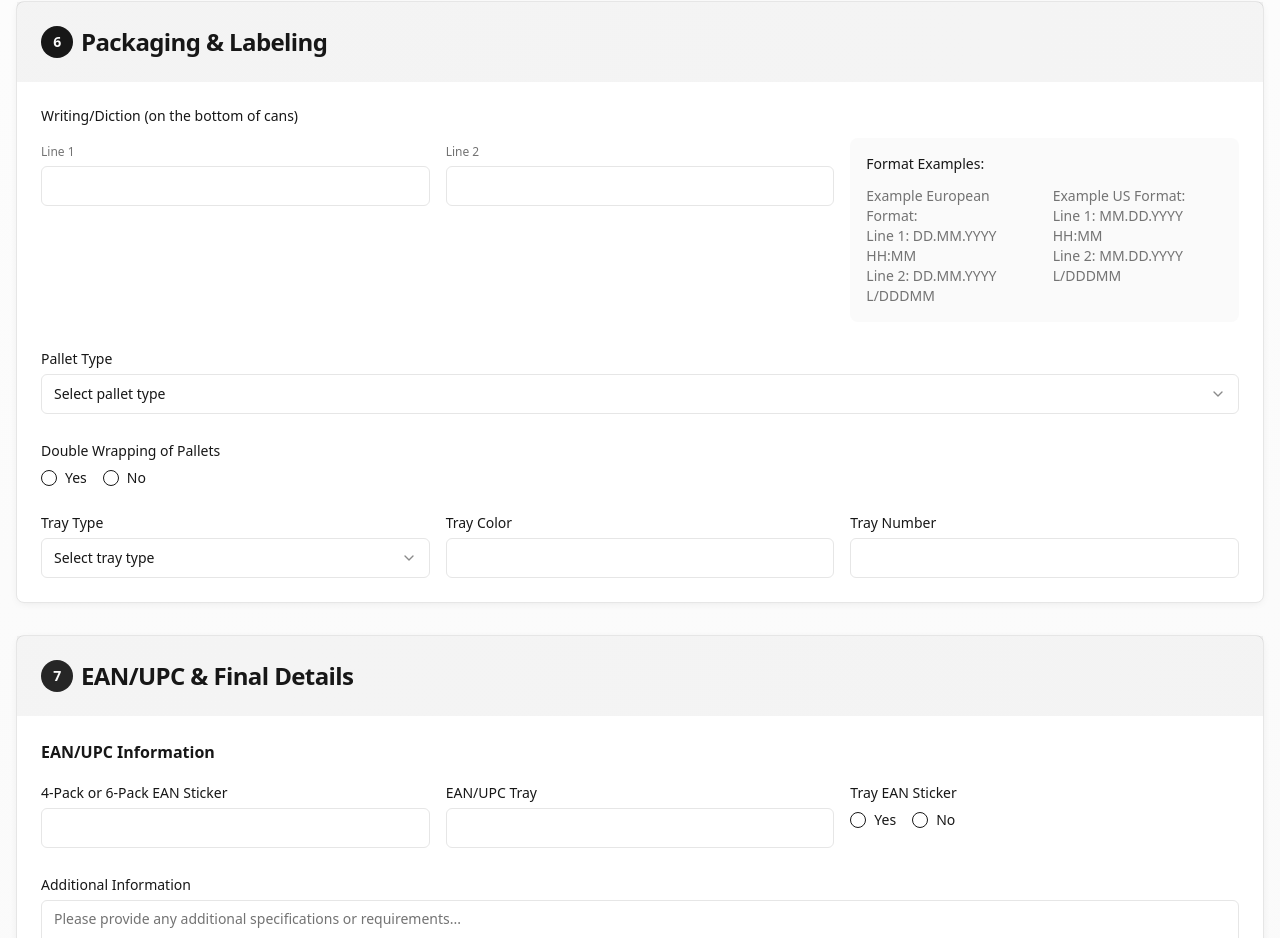
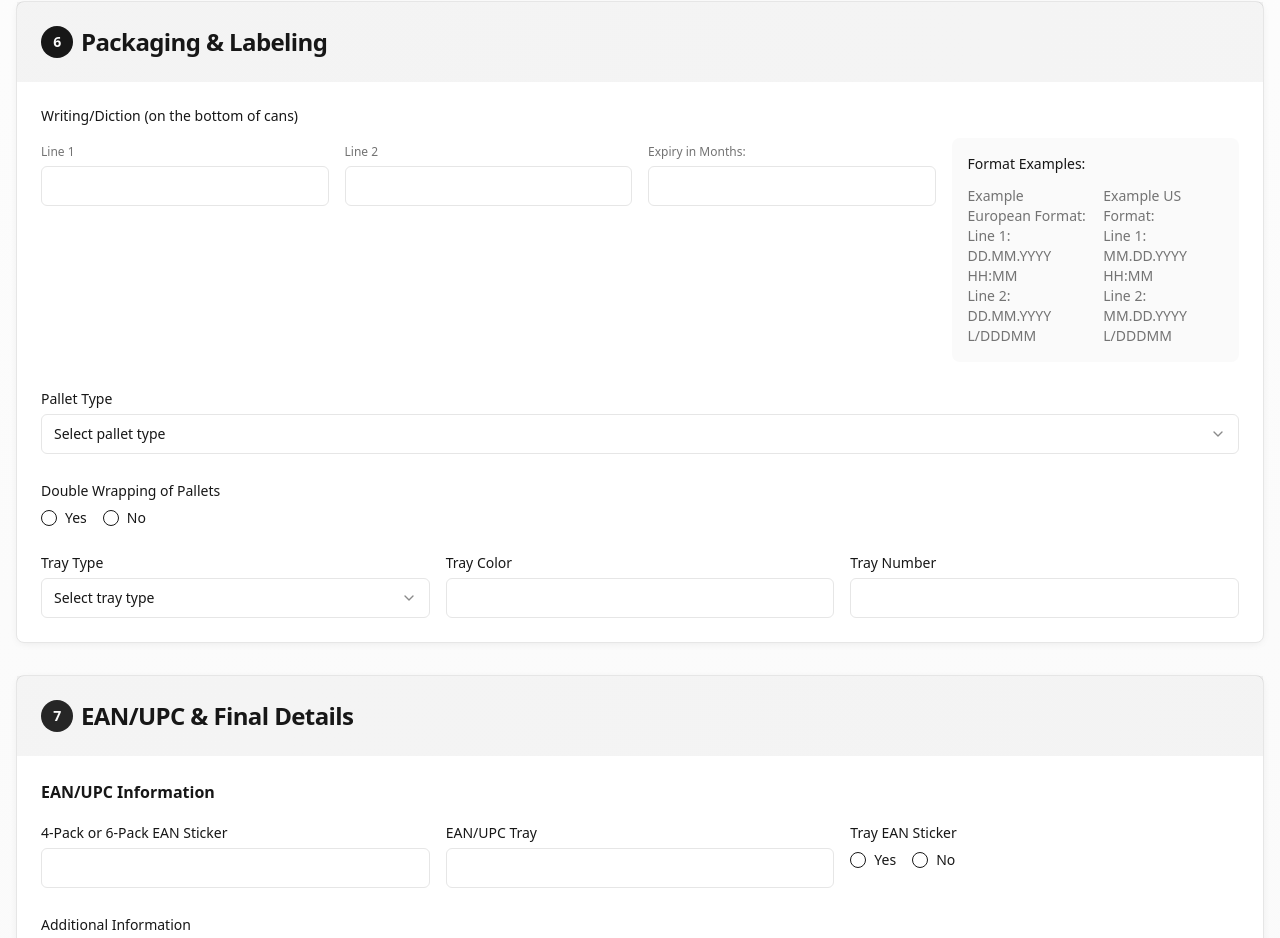
Before and after one commit to josipstipic-bot/starzinger-order-flow, a React (Vite) app: page / in a window 1280 px wide. Shown: the part 1677-2615 px from the top of the page. Built offline with nearby package versions, Linux system fonts and the light colour scheme.

Commit message:
Add Expiry in Months field
Added a text field for "Expiry in Months" to the form.
-edited src/components/ProductionOrderForm.tsx

```diff
--- a/src/components/ProductionOrderForm.tsx
+++ b/src/components/ProductionOrderForm.tsx
@@ -459,7 +459,7 @@ const ProductionOrderForm: React.FC = () => {
               {/* Writing/Diction */}
               <div>
                 <Label className="text-sm font-medium mb-3 block">Writing/Diction (on the bottom of cans)</Label>
-                <div className="grid grid-cols-1 lg:grid-cols-3 gap-4">
+                <div className="grid grid-cols-1 lg:grid-cols-4 gap-4">
                   <div>
                     <Label htmlFor="writingLine1" className="text-xs text-muted-foreground">Line 1</Label>
                     <Input id="writingLine1" value={formData.writingLine1} onChange={e => handleInputChange('writingLine1', e.target.value)} className="mt-1" />
@@ -467,6 +467,10 @@ const ProductionOrderForm: React.FC = () => {
                   <div>
                     <Label htmlFor="writingLine2" className="text-xs text-muted-foreground">Line 2</Label>
                     <Input id="writingLine2" value={formData.writingLine2} onChange={e => handleInputChange('writingLine2', e.target.value)} className="mt-1" />
+                  </div>
+                  <div>
+                    <Label htmlFor="expiryDate" className="text-xs text-muted-foreground">Expiry in Months:</Label>
+                    <Input id="expiryDate" value={formData.expiryDate} onChange={e => handleInputChange('expiryDate', e.target.value)} className="mt-1" />
                   </div>
                   <div className="bg-muted/50 p-4 rounded-lg">
                     <div className="text-sm text-muted-foreground">
```
